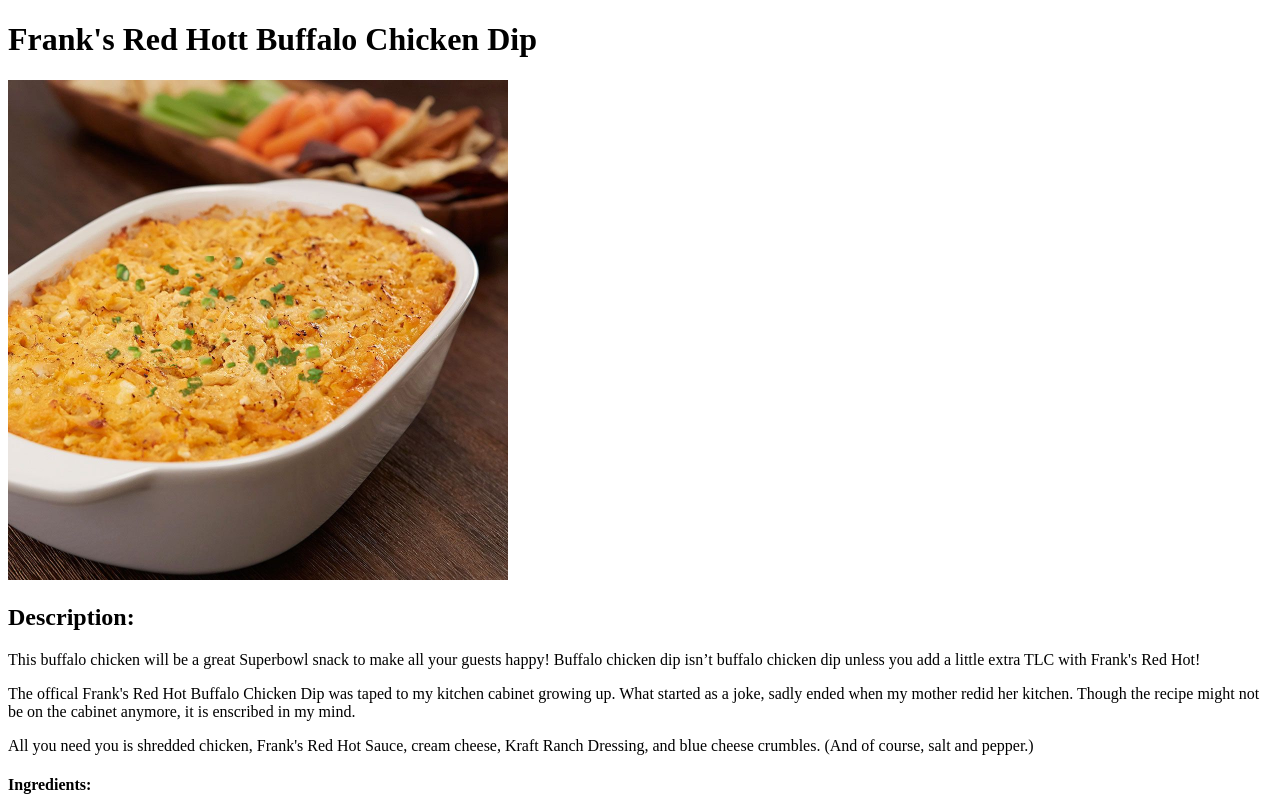
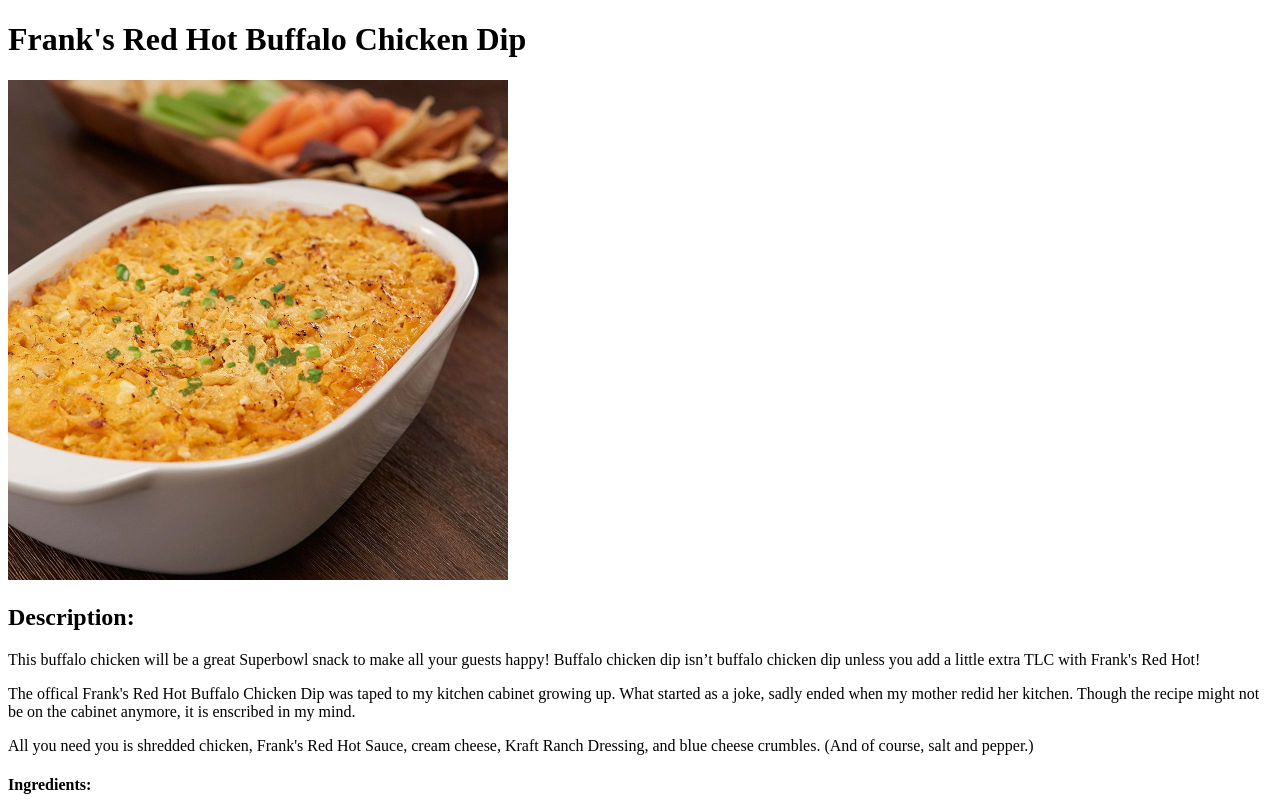
Before and after one commit to madmccoy/odin-recipes, a plain HTML site: page buff-chx-dip.html in a window 1280 px wide. Shown: the top 800 px of the page. Drawn offline with Linux system fonts and the light colour scheme.

Commit message:
fixed title

```diff
--- a/buff-chx-dip.html
+++ b/buff-chx-dip.html
@@ -1,7 +1,7 @@
 <!DOCTYPE html>
 <html lang="en">
 <title>Buffalo Chicken Dip</title>
-<h1>Frank's Red Hott Buffalo Chicken Dip</h1>
+<h1>Frank's Red Hot Buffalo Chicken Dip</h1>
 <img src="buff-chx.jpeg" width="500">
 <h2>Description:</h2>
 <body>
```
